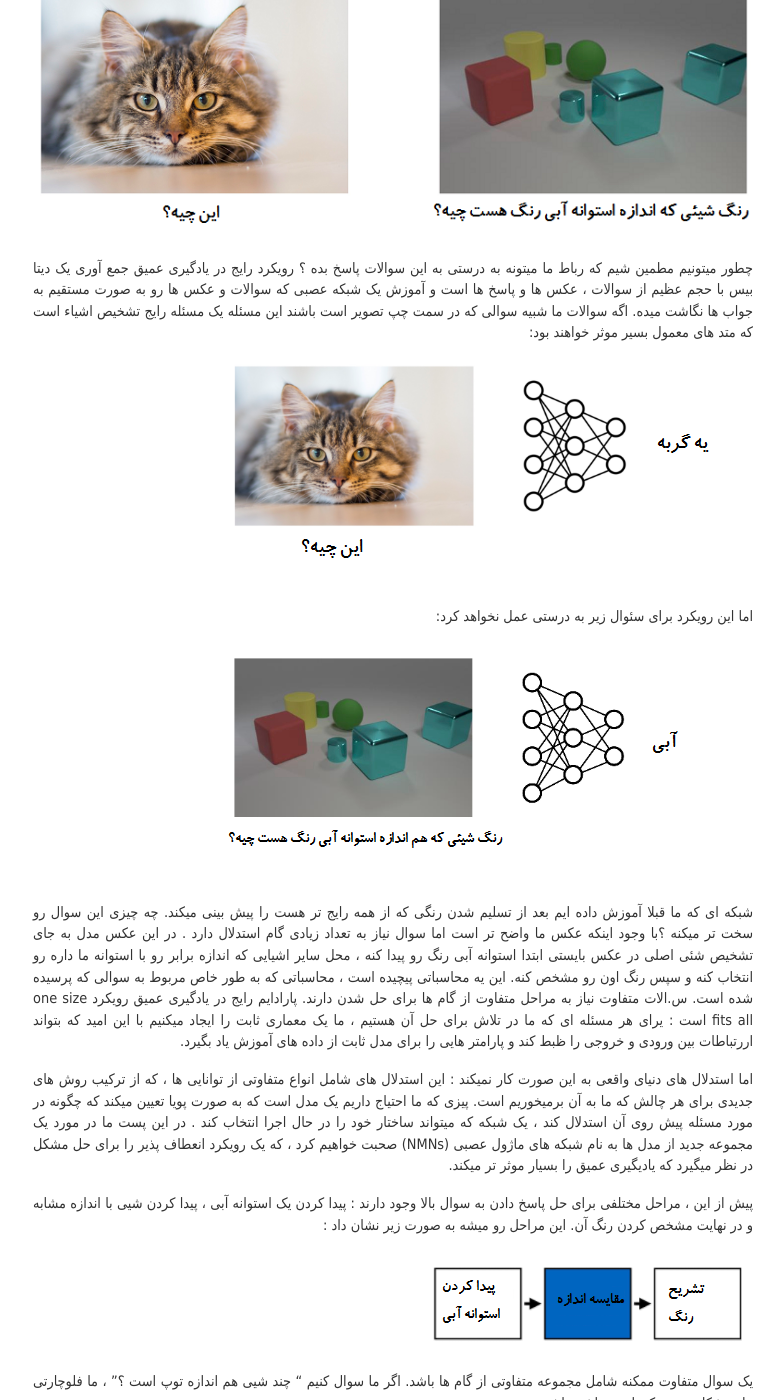
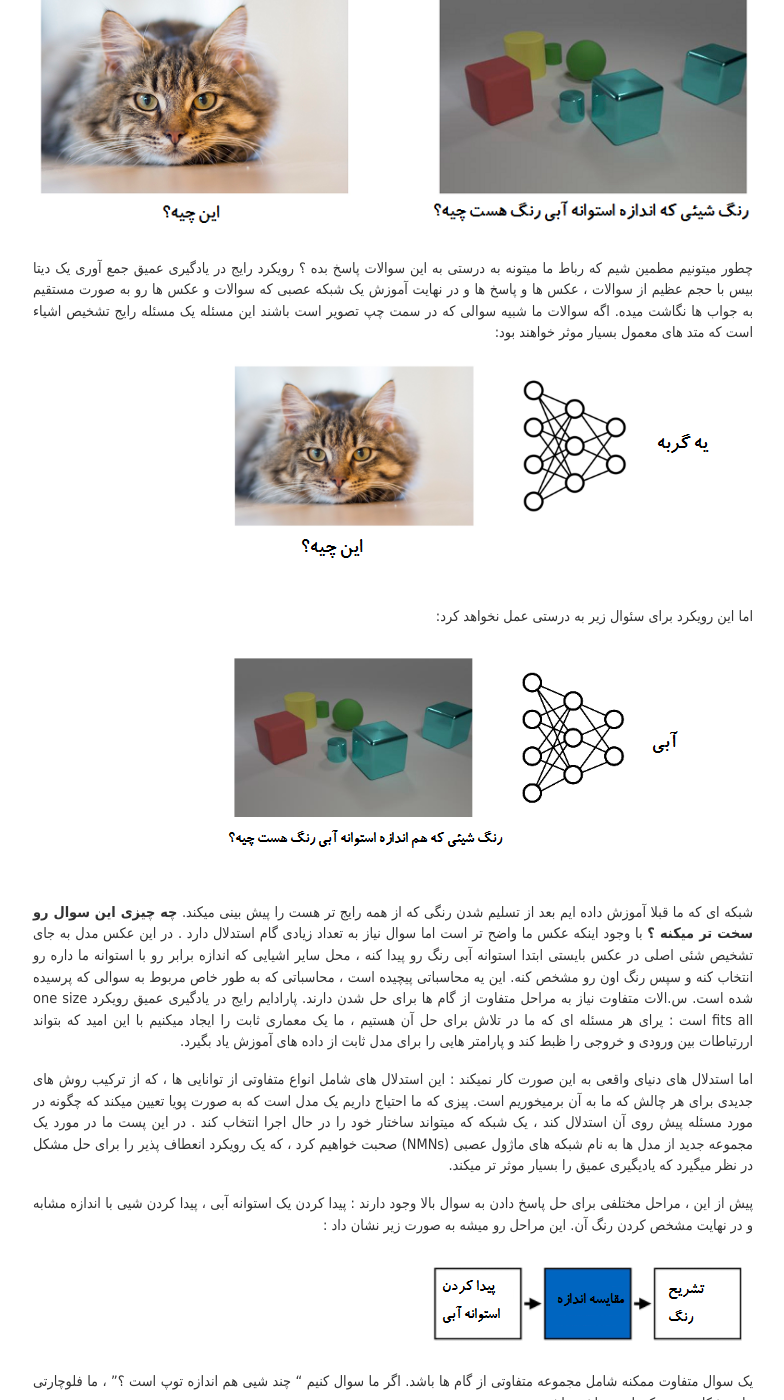
Before and after one commit to AlisterTA/alisterta.github.io, a Jekyll site: the page built from _posts/2017-06-22-یادگیری استدلال با استفاده از شبکه های ماژل عصبی.md, in a window 1280 px wide and 1400 px high, scrolled down 361 px. Shown: the whole window, without its empty margins (247-1031 px from the left). Built offline with Jekyll 4.4.1, drawn with Linux system fonts in a browser that asks for light colours; comment, search, counter and statistics services are not loaded.

Commit message:
Update 2017-06-22-یادگیری استدلال با استفاده از شبکه های ماژل عصبی.md

```diff
--- a/_posts/2017-06-22-یادگیری استدلال با استفاده از شبکه های ماژل عصبی.md
+++ b/_posts/2017-06-22-یادگیری استدلال با استفاده از شبکه های ماژل عصبی.md
@@ -8,7 +8,7 @@ title: یادگیری استدلال با استفاده از شبکه های م
 
 ![_config.yml]({{ site.baseurl }}/images/1/1.png)
 
-چطور میتونیم مطمین شیم که رباط ما میتونه به درستی به این سوالات پاسخ بده ؟ رویکرد رایج در یادگیری عمیق جمع آوری یک دیتا بیس با حجم عظیم از سوالات ، عکس ها و پاسخ ها است و آموزش یک شبکه عصبی که سوالات و عکس ها رو به صورت مستقیم به جواب ها نگاشت میده. اگه سوالات ما شبیه سوالی که در سمت چپ تصویر است باشند این مسئله یک مسئله رایج تشخیص اشیاء است که متد های معمول بسیر موثر خواهند بود:
+چطور میتونیم مطمین شیم که رباط ما میتونه به درستی به این سوالات پاسخ بده ؟ رویکرد رایج در یادگیری عمیق جمع آوری یک دیتا بیس با حجم عظیم از سوالات ، عکس ها و پاسخ ها و در نهایت آموزش یک شبکه عصبی که سوالات و عکس ها رو به صورت مستقیم به جواب ها نگاشت میده. اگه سوالات ما شبیه سوالی که در سمت چپ تصویر است باشند این مسئله یک مسئله رایج تشخیص اشیاء است که متد های معمول بسیار موثر خواهند بود:
 
 ![_config.yml]({{ site.baseurl }}/images/1/2.png)
 
@@ -16,7 +16,7 @@ title: یادگیری استدلال با استفاده از شبکه های م
 
 ![_config.yml]({{ site.baseurl }}/images/1/3.png)
 
-شبکه ای که ما قبلا آموزش داده ایم بعد از تسلیم شدن رنگی که از همه رایج تر هست را پیش بینی میکند. چه چیزی این سوال رو سخت تر میکنه ؟با وجود اینکه عکس ما واضح تر است اما سوال نیاز به تعداد زیادی گام استدلال دارد . در این عکس مدل به جای تشخیص شئی اصلی در عکس بایستی ابتدا استوانه آبی رنگ رو پیدا کنه ، محل سایر اشیایی که اندازه برابر رو با استوانه ما داره رو انتخاب کنه و سپس رنگ اون رو مشخص کنه.
+شبکه ای که ما قبلا آموزش داده ایم بعد از تسلیم شدن رنگی که از همه رایج تر هست را پیش بینی میکند. **چه چیزی این سوال رو سخت تر میکنه ؟** با وجود اینکه عکس ما واضح تر است اما سوال نیاز به تعداد زیادی گام استدلال دارد . در این عکس مدل به جای تشخیص شئی اصلی در عکس بایستی ابتدا استوانه آبی رنگ رو پیدا کنه ، محل سایر اشیایی که اندازه برابر رو با استوانه ما داره رو انتخاب کنه و سپس رنگ اون رو مشخص کنه.
 این یه محاسباتی پیچیده است ، محاسباتی که به طور خاص مربوط به سوالی که پرسیده شده است. س.الات متفاوت نیاز به مراحل متفاوت از گام ها برای حل شدن دارند.
 پارادایم رایج در یادگیری عمیق رویکرد one size fits all است : یرای هر مسئله ای که ما در تلاش برای حل آن هستیم ، ما یک معماری ثابت را ایجاد میکنیم با این امید که بتواند اررتباطات بین ورودی و خروجی را ظبط کند و پارامتر هایی را برای مدل ثابت از داده های آموزش یاد بگیرد.
 
```
